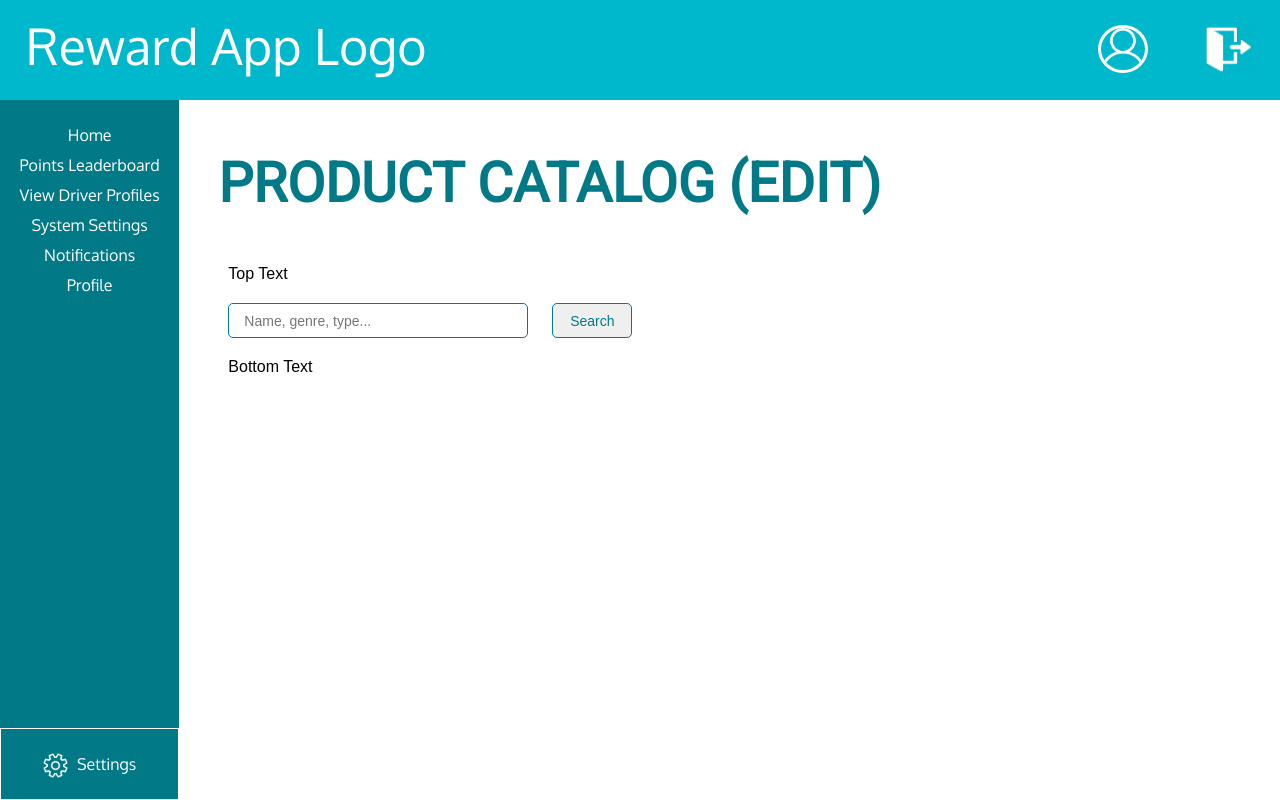
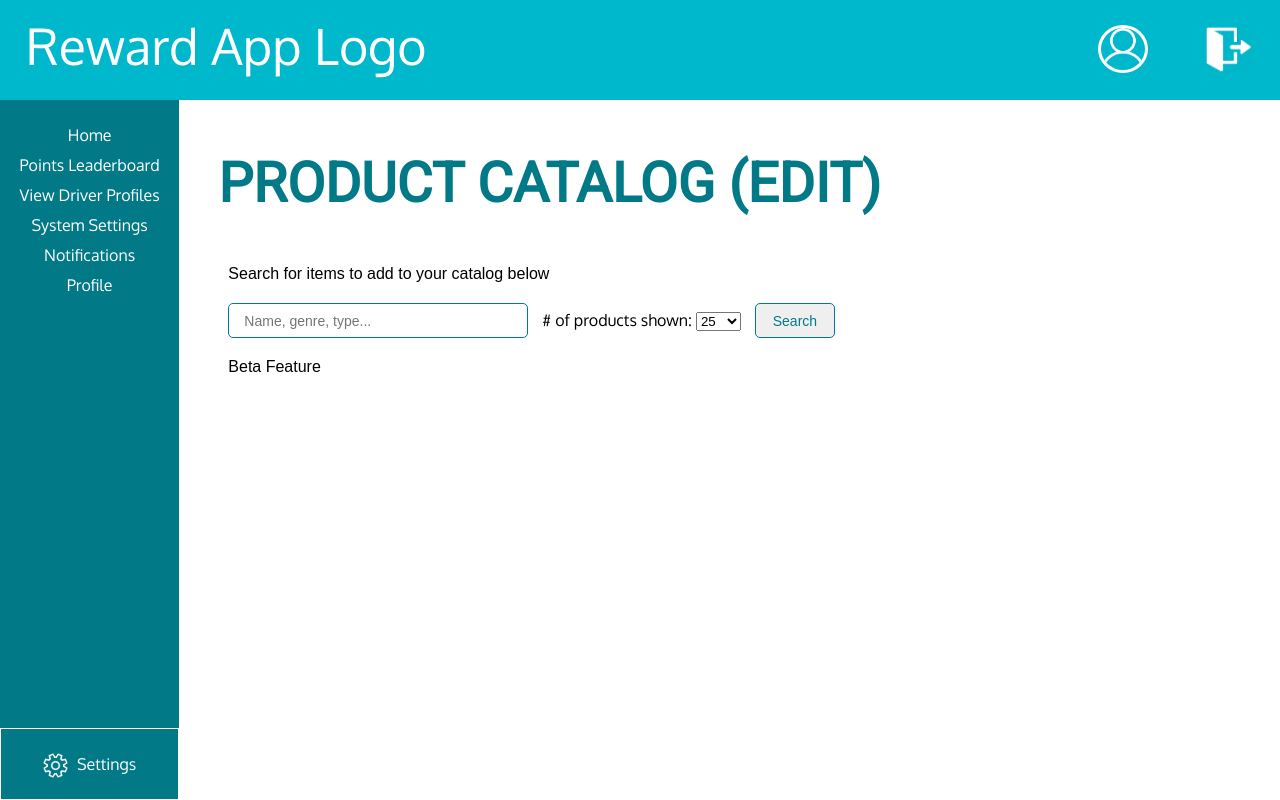
Before and after one commit to evanrh/4910-driver-incentive, a Flask app: template app/templates/sponsor/sponsorHome.html in a window 1280 px wide. Run offline with Flask 2, Linux system fonts and the light colour scheme; the template is opened without the code that fills it, so the values that code supplies are empty; some libraries are stand-ins or nearby versions.

Commit message:
Fixed api route issue that overloaded the root URL. Updated sponsor search to be able to take in limits of up to 100 items

```diff
--- a/app/routes.py
+++ b/app/routes.py
@@ -594,8 +594,10 @@ def updateDriver(username):
 def sponsorSearch():
     if request.method == 'POST':
         search = request.form['search']
+        limit = int(request.form['limit'])
 
         # Send query to Etsy Controller
         cont = EtsyController(os.getenv("ETSY_API_KEY"))
+        cont.limit = limit
         results = cont.get_products_keywords(search)
         return render_template('sponsor/sponsorResults.html', results=results)
--- a/app/templates/sponsor/sponsorHome.html
+++ b/app/templates/sponsor/sponsorHome.html
@@ -1,13 +1,20 @@
 {% extends "sponsor/sponsorBase.html" %}
 {% block sponsorContent %}
+{% set limits = [25, 50, 100] %}
 <h1>Product Catalog (Edit)</h1>
 <div id="sponsorSearch">
-    <p>Top Text</p>
+    <p>Search for items to add to your catalog below</p>
     <form action="{{ url_for('sponsorSearch') }}" method="POST">
         <input type="text" class="tftextinput" name="search" id="search" placeholder="Name, genre, type..."required>
+        <label for="limit"># of products shown:</label>
+        <select name="limit" id="limit">
+        {% for limit in limits %}
+            <option value="{{ limit }}">{{ limit }}</option>
+        {% endfor %}
+        </select>
         <button type="submit" class="tfbutton" id="searchButton">Search</button>
     </form>
-    <p>Bottom Text</p>
+    <p>Beta Feature</p>
 </div>
 <!-- Show current products below -->
 {% endblock %}
--- a/app/templates/sponsor/sponsorResults.html
+++ b/app/templates/sponsor/sponsorResults.html
@@ -24,6 +24,7 @@
         background-color: var(--main-theme2);
         border-color: var(--main-theme-1);
     }
+
 </style>
 {% endblock %}
 {% block sponsorContent %}
@@ -50,7 +51,7 @@
                     </div>
                 </div>
             </div>
-        {% if loop.index0 % 3 == 2 or loop.index == (results | length) - 1 %}
+        {% if loop.index0 % 3 == 2 or loop.index0 == (results | length) - 1 %}
         </div>
         {% endif %}
         {% endfor %}
```
Also changed, not shown: app/__init__.py (+5 -2 lines).
